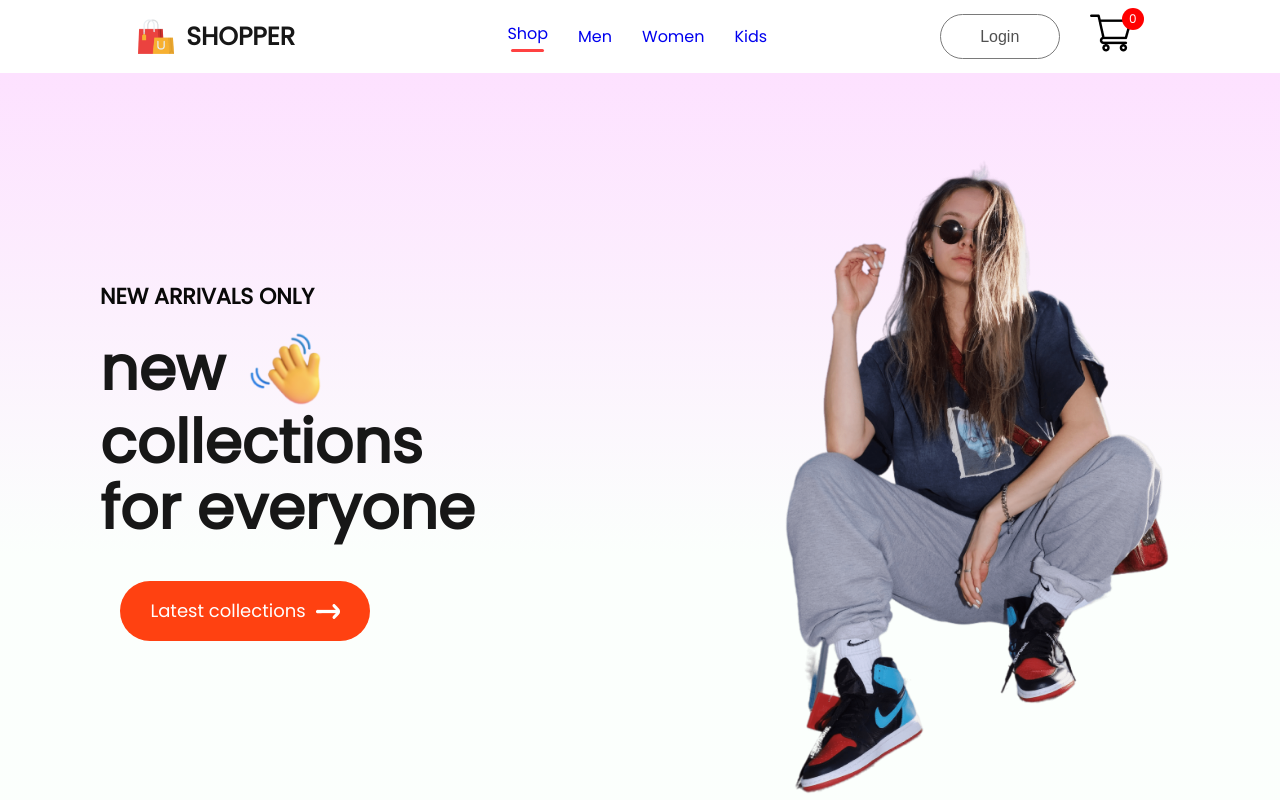
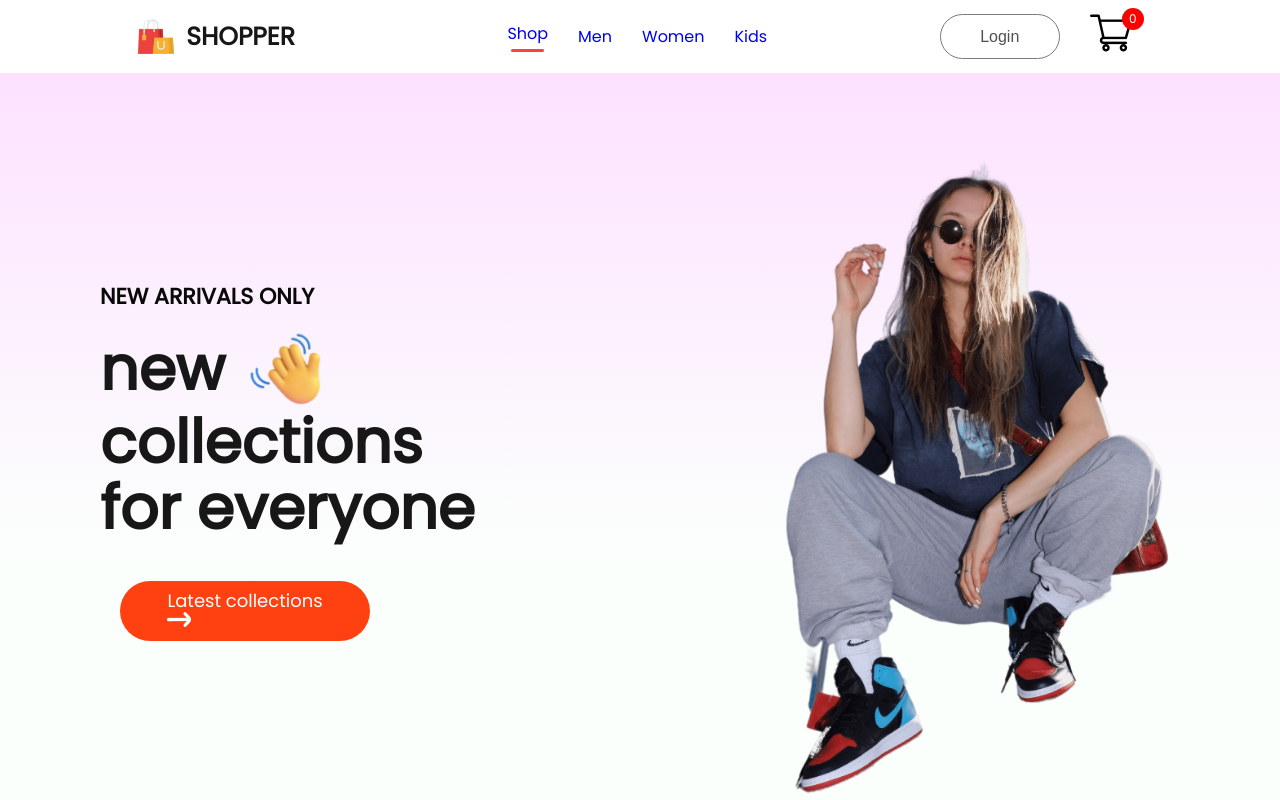
Before and after one commit to NguyenIsHere/New-E-commerce-web, a React (Create React App) app in the folder frontend/: page / in a window 1280 px wide. Shown: the top 800 px of the page. Built offline with nearby package versions, Linux system fonts and the light colour scheme; no server answers.

Commit message:
update dependency, now we can scroll to new collections when click on latest collections btn

```diff
--- a/frontend/package.json
+++ b/frontend/package.json
@@ -10,6 +10,7 @@
     "react-dom": "^18.3.1",
     "react-router-dom": "^6.23.1",
     "react-scripts": "5.0.1",
+    "react-scroll": "^1.9.0",
     "web-vitals": "^2.1.4"
   },
   "scripts": {
--- a/frontend/src/Components/Hero/Hero.jsx
+++ b/frontend/src/Components/Hero/Hero.jsx
@@ -3,6 +3,7 @@ import './Hero.css'
 import hand_icon from '../Assets/hand_icon.png'
 import arrow_icon from '../Assets/arrow.png'
 import hero_image from '../Assets/hero_image.png'
+import { Link } from 'react-scroll'
 const Hero = () => {
   return (
     <div className='hero'>
@@ -17,8 +18,10 @@ const Hero = () => {
           <p>for everyone</p>
         </div>
         <div className="hero-latest-btn">
-          <div>Latest collections</div>
-          <img src={arrow_icon} alt="" />
+          <Link to="new-collections" smooth={true} duration={1000}>
+            <div>Latest collections</div>
+            <img src={arrow_icon} alt="" />
+          </Link>
         </div>
       </div>
       <div className="hero-right">
```
Also changed, not shown: 1 other file (tests, documents, lock files or other folders).
